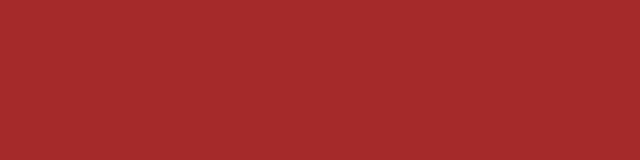
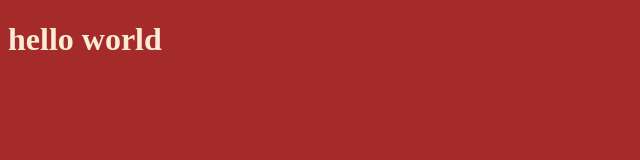
Before and after one commit to NinoVakhaniia/first-project, a plain HTML site: page index.html in a window 1280 px wide. Shown: the whole page, without its empty margins (0-640 px from the left). Drawn offline with Linux system fonts and the light colour scheme.

Commit message:
Цвет текста и заголовок

```diff
--- a/index.html
+++ b/index.html
@@ -7,6 +7,6 @@
     <title>My first project</title>
 </head>
 <body>
-
+    <h1> hello world</h1>
 </body>
 </html>
--- a/style.css
+++ b/style.css
@@ -1,3 +1,4 @@
 body{
     background-color: brown;
+    color: antiquewhite;
 }
```
